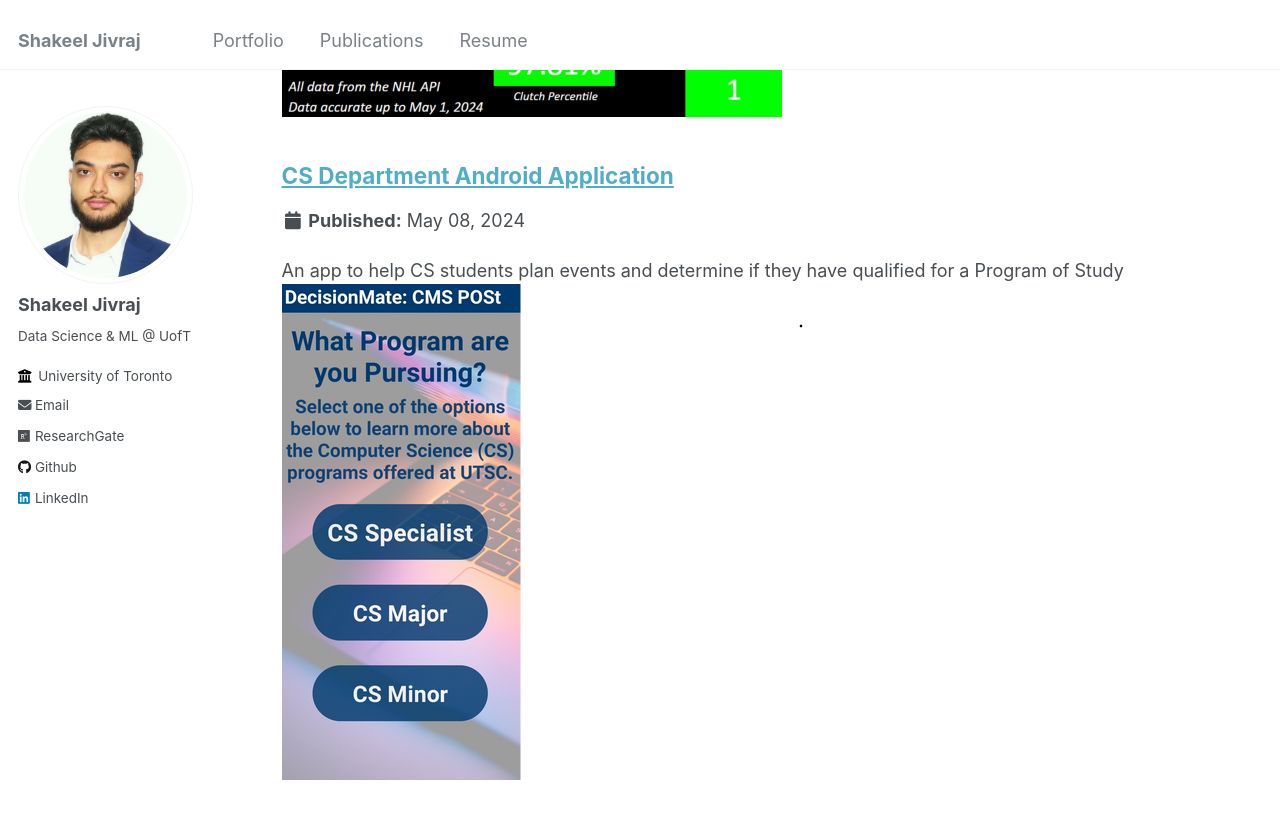
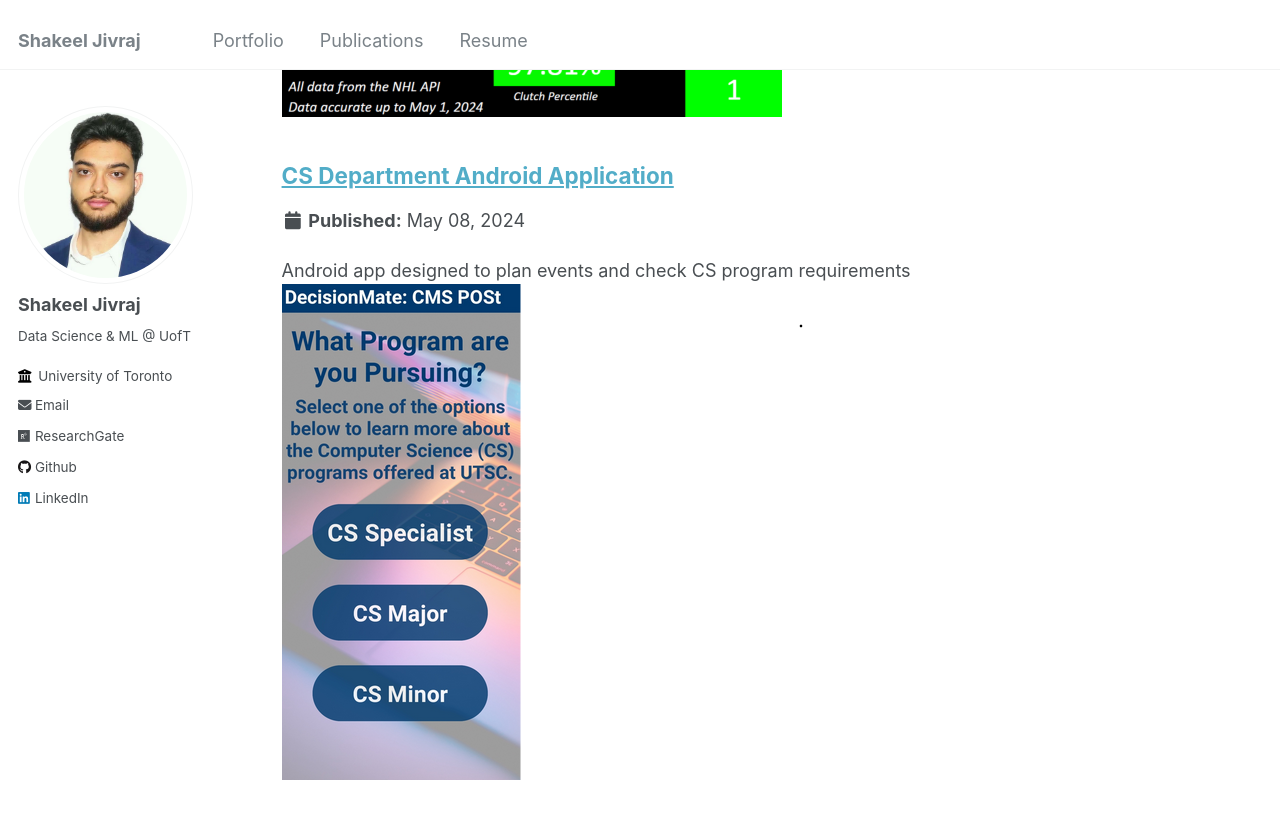
Before and after one commit to Shak789/Shak789.github.io, a Jekyll site: the page built from _pages/portfolio.html, in a window 1280 px wide and 900 px high, scrolled down 467 px. Shown: the top 819 px of the window. Built offline with Jekyll 4.4.1, drawn with Linux system fonts in a browser that asks for light colours.

Commit message:
Update portfolio-2.md

```diff
--- a/_portfolio/portfolio-2.md
+++ b/_portfolio/portfolio-2.md
@@ -1,6 +1,6 @@
 ---
 title: "CS Department Android Application"
-excerpt: "An app to help CS students plan events and determine if they have qualified for a Program of Study <br/><img src='/images/app_page.png'>"
+excerpt: "Android app designed to plan events and check CS program requirements  <br/><img src='/images/app_page.png'>"
 collection: portfolio
 ---
 
```
